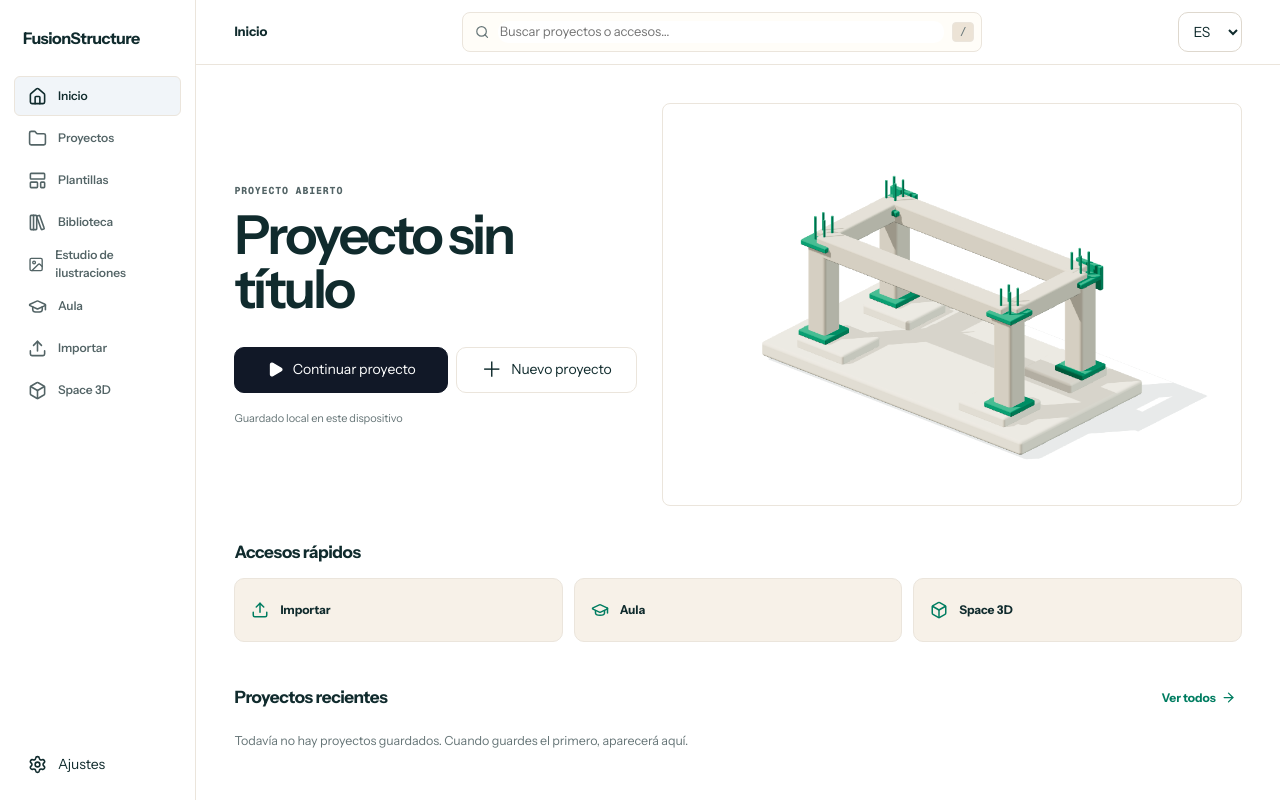
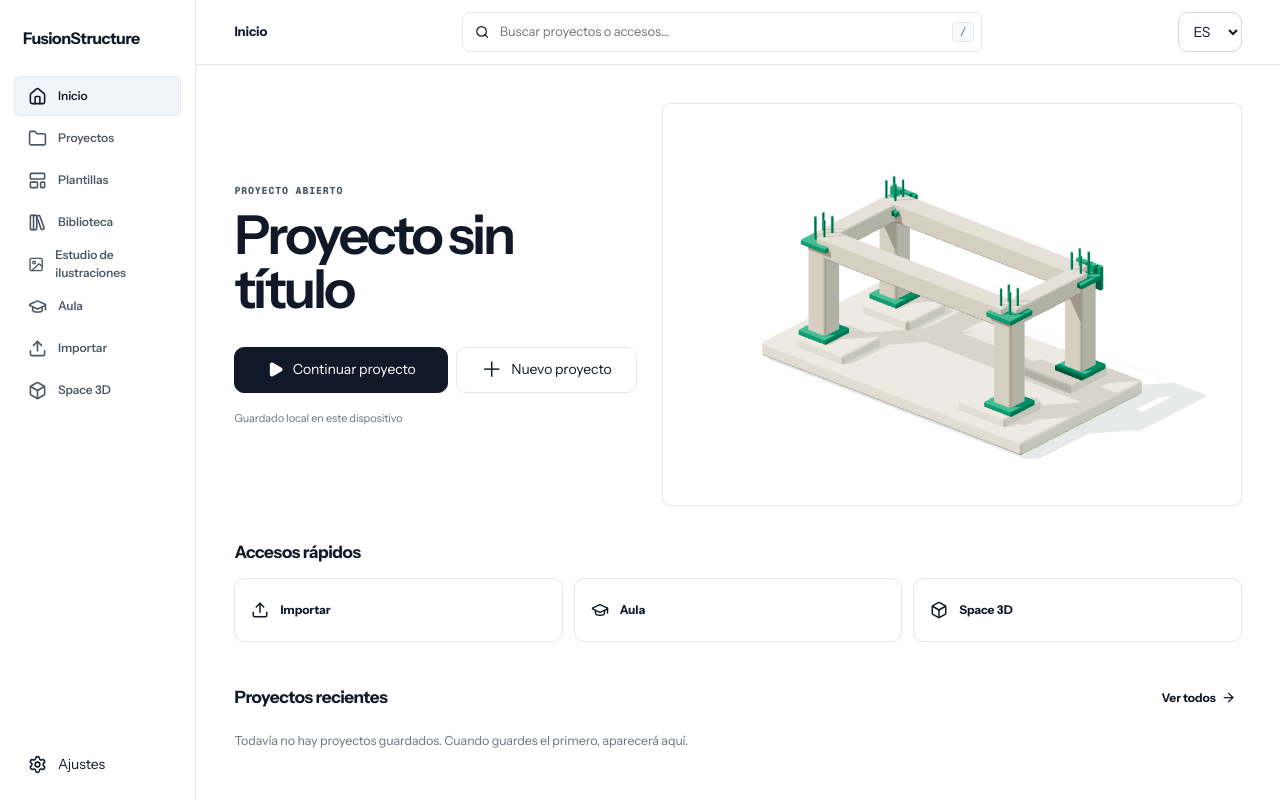
Before and after one commit to klkmoraa/FusionStructure, a React (Vite) app: page / in a window 1280 px wide. Built offline with nearby package versions, Linux system fonts and the light colour scheme.

Commit message:
fix: keep application chrome fully neutral

```diff
--- a/src/minimal.css
+++ b/src/minimal.css
@@ -675,3 +675,67 @@ input[type='radio'] {
   .new-exercise-dialog,
   .sc-home-settings-panel { animation: none !important; }
 }
+
+/* Vite may load feature CSS after the entry stylesheet. Keep the neutral
+   application palette authoritative while leaving diagram palettes untouched. */
+:root,
+:root[data-theme='dark'] {
+  --sc-color-bg-app: #ffffff !important;
+  --sc-color-surface-1: #ffffff !important;
+  --sc-color-surface-2: #f8fafc !important;
+  --sc-color-surface-3: #f1f5f9 !important;
+  --sc-color-surface-inset: #f8fafc !important;
+  --sc-color-surface-elevated: #ffffff !important;
+  --sc-color-surface-floating: #ffffff !important;
+  --sc-color-text-primary: #111827 !important;
+  --sc-color-text-secondary: #4b5563 !important;
+  --sc-color-text-muted: #6b7280 !important;
+  --sc-color-text-link: #111827 !important;
+  --sc-color-border: #d1d5db !important;
+  --sc-color-border-soft: #e5e7eb !important;
+  --sc-color-action-primary: #111827 !important;
+  --sc-color-action-hover: #000000 !important;
+  --sc-color-action-pressed: #374151 !important;
+  --sc-color-action-foreground: #ffffff !important;
+  --sc-color-action-edge: #111827 !important;
+  --sc-color-action-ink: #111827 !important;
+  --sc-color-action-subtle: #f1f5f9 !important;
+  --accent: #111827 !important;
+  --accent-fill: #111827 !important;
+  --accent-hover: #000000 !important;
+  --accent-pressed: #374151 !important;
+  --accent-soft: #f1f5f9 !important;
+  --accent-on-soft: #111827 !important;
+  --accent-foreground: #ffffff !important;
+  --accent-edge: #111827 !important;
+  --accent-ink: #111827 !important;
+  --app-bg: #ffffff !important;
+  --surface: #ffffff !important;
+  --surface-2: #f8fafc !important;
+  --surface-3: #f1f5f9 !important;
+  --text: #111827 !important;
+  --muted: #4b5563 !important;
+  --subtle: #6b7280 !important;
+  --border: #d1d5db !important;
+  --border-soft: #e5e7eb !important;
+}
+
+.sc-home-search,
+.sc-home-quick-row > button,
+.sc-home-import-grid > button {
+  border-color: var(--border-soft) !important;
+  background: #ffffff !important;
+  color: var(--text) !important;
+  box-shadow: none !important;
+}
+
+.sc-home-section-heading > button,
+.sc-home-quick-row svg {
+  color: var(--text) !important;
+}
+
+.sc-home-quick-row > button:hover,
+.sc-home-import-grid > button:hover {
+  border-color: var(--border) !important;
+  background: #f8fafc !important;
+}
```
